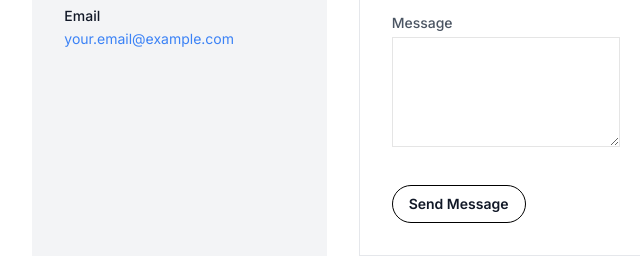
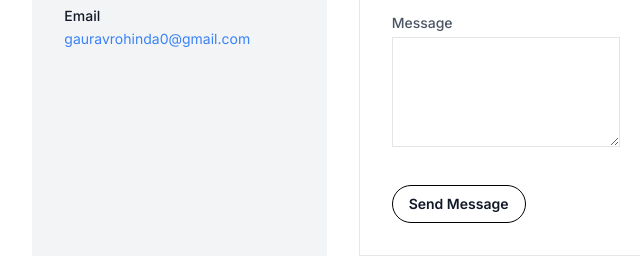
Before and after one commit to gauravrohinda/portfolio, a plain HTML site: page index.html in a window 1280 px wide. Shown: the part 2594-2851 px from the top of the page, 563-1203 px from the left. Drawn offline with nearby package versions, Linux system fonts and the light colour scheme.

Commit message:
up to dates

```diff
--- a/index.html
+++ b/index.html
@@ -239,7 +239,7 @@
             <p class="text-gray-600 mb-6">I'm currently open to new opportunities. Feel free to contact me for collaborations or inquiries.</p>
             <div class="space-y-2">
                 <p class="font-medium text-sm">Email</p>
-                <a href="mailto:your.email@example.com" class="text-sm text-blue-500 hover:underline">your.email@example.com</a>
+                <a href="mailto:your.email@example.com" class="text-sm text-blue-500 hover:underline">gauravrohinda0@gmail.com</a>
             </div>
         </div>
 
```
